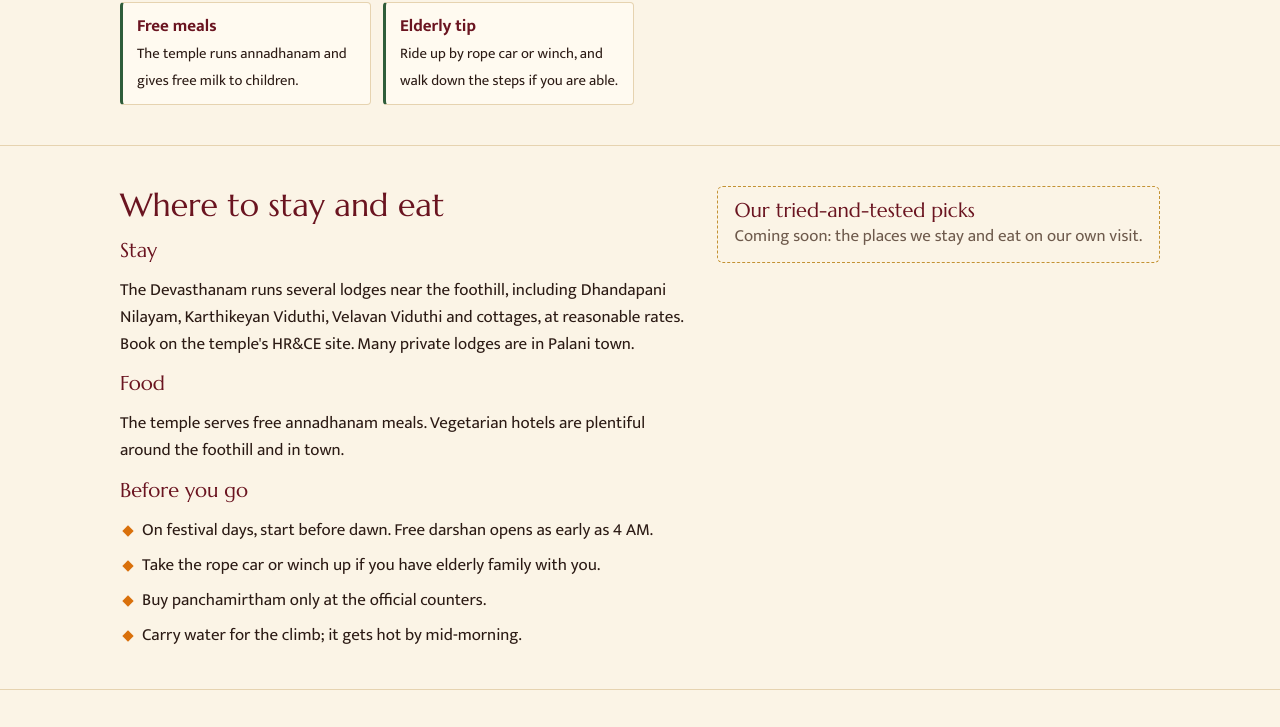
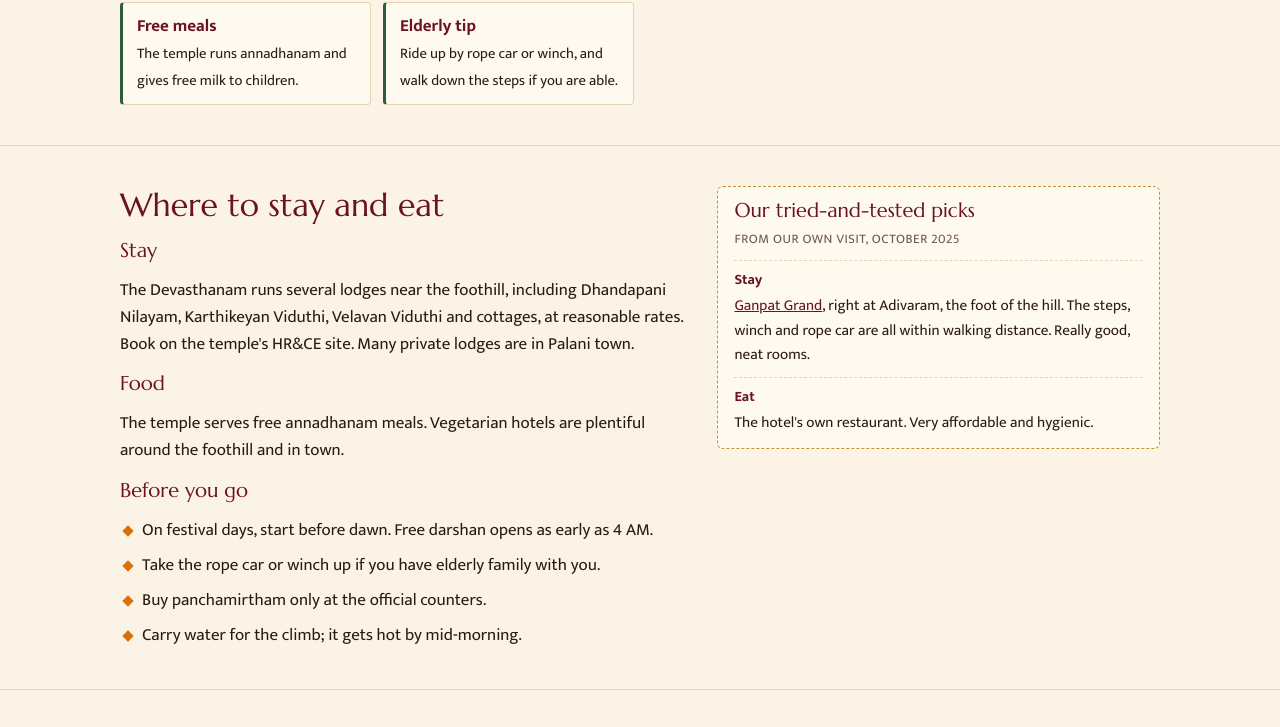
Before and after one commit to ramkumars90/aarupadaiveedu, a plain HTML site: page palani.html in a window 1280 px wide. Shown: the part 2912-3639 px from the top of the page. Drawn offline with Linux system fonts and the light colour scheme.

Commit message:
dd our own stay and food picks

```diff
--- a/assets/style.css
+++ b/assets/style.css
@@ -225,3 +225,10 @@ a.fix { color: var(--maroon); font-weight: 500; white-space: nowrap; }
 @media (prefers-reduced-motion: no-preference) {
   a.abode { transition: border-color .15s, box-shadow .15s; }
 }
+
+/* Our tried-and-tested picks */
+.mine { display: grid; gap: 10px; align-content: start; background: var(--card); }
+.mine .visited { font-size: .82rem; color: var(--muted); letter-spacing: .04em; text-transform: uppercase; margin-top: -4px; }
+.mine .pick { display: grid; gap: 2px; padding-top: 8px; border-top: 1px dashed var(--line); }
+.mine .pick b { color: var(--maroon); font-size: .9rem; }
+.mine .pick p { font-size: .95rem; }
--- a/palani.html
+++ b/palani.html
@@ -242,7 +242,8 @@
       </div>
       <div class="mine">
         <h3>Our tried-and-tested picks</h3>
-        <p class="quiet">Coming soon: the places we stay and eat on our own visit.</p>
+        <p class="visited">From our own visit, October 2025</p>
+        <div class="pick"><b>Stay</b><p><a href="https://www.google.com/maps/search/?api=1&amp;query=Ganpat+Grand+Palani" rel="noopener">Ganpat Grand</a>, right at Adivaram, the foot of the hill. The steps, winch and rope car are all within walking distance. Really good, neat rooms.</p></div><div class="pick"><b>Eat</b><p>The hotel's own restaurant. Very affordable and hygienic.</p></div>
       </div>
     </div>
   </section>
```
Also changed, not shown: pazhamudircholai.html (+2 -1 lines), swamimalai.html (+2 -1 lines), thiruchendur.html (+2 -1 lines), thiruparankundram.html (+2 -1 lines), thiruthani.html (+2 -1 lines).
